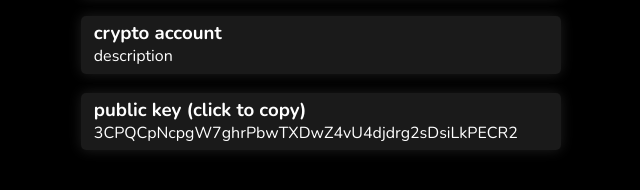
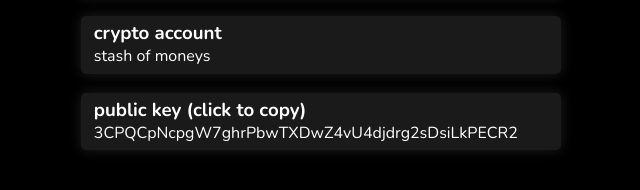
Before and after one commit to aqwuah/crypto-links, a plain HTML site: page index.html in a window 1280 px wide. Shown: the part 440-630 px from the top of the page, 319-959 px from the left. Drawn offline with nearby package versions, Linux system fonts and the light colour scheme.

Commit message:
Add desc

```diff
--- a/index.html
+++ b/index.html
@@ -31,7 +31,7 @@
             <li class="three"><a href="https://solana.fm/address/3CPQCpNcpgW7ghrPbwTXDwZ4vU4djdrg2sDsiLkPECR2?cluster=devnet-solana">
                 <span>
                   <h3>crypto account</h3>
-         <p>description</p>
+         <p>stash of moneys</p>
                 </span>
               </a></li>
             <li class="four"><a href="" onclick="navigator.clipboard.writeText('3CPQCpNcpgW7ghrPbwTXDwZ4vU4djdrg2sDsiLkPECR2');">
```
